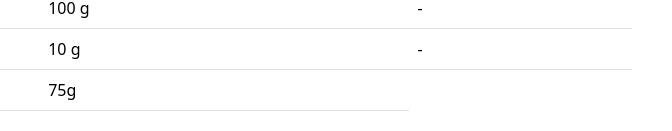
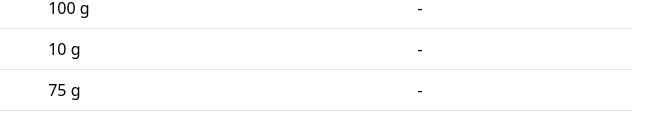
Before and after one commit to g-shafiee/G, a plain HTML site: page Omlet.html in a window 1280 px wide. Shown: the part 657-788 px from the top of the page, 566-1238 px from the left. Drawn offline with nearby package versions, Linux system fonts and the light colour scheme.

Commit message:
Update Omlet.html

```diff
--- a/Omlet.html
+++ b/Omlet.html
@@ -91,7 +91,8 @@
       </tr>
       <tr>
           <td>fresh goat cheese</td>
-          <td>75g</td>
+          <td>75 g</td>
+	      <td>-</td>
       </tr>
     </tbody>
   </table>
```
